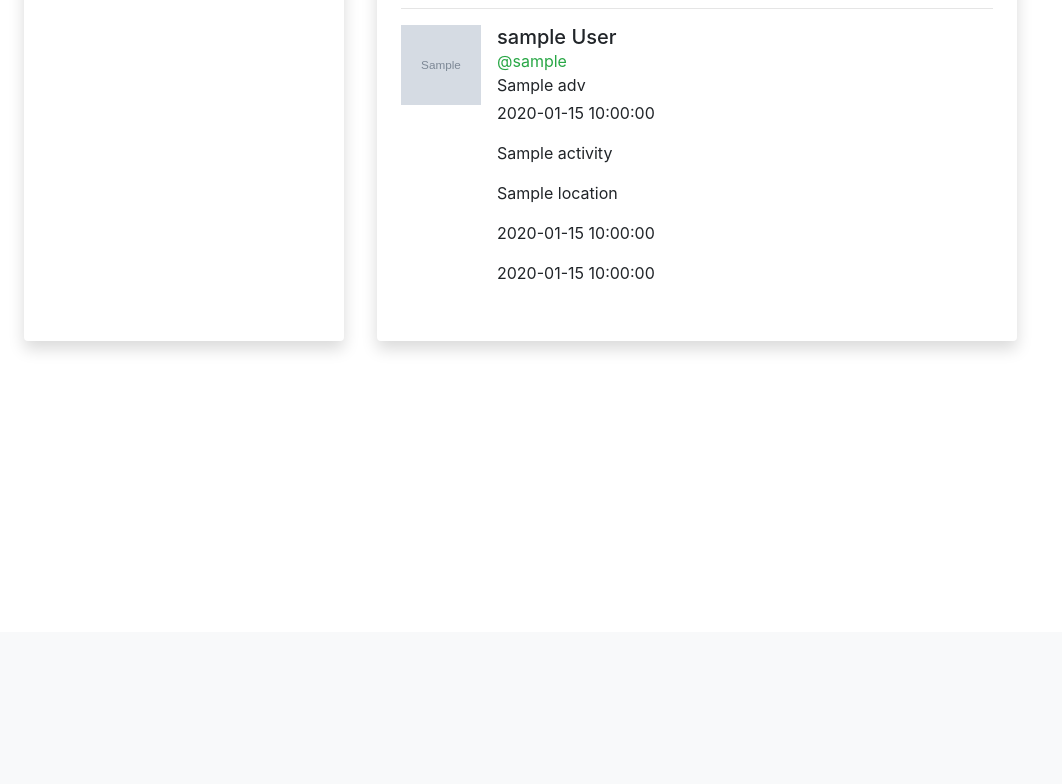
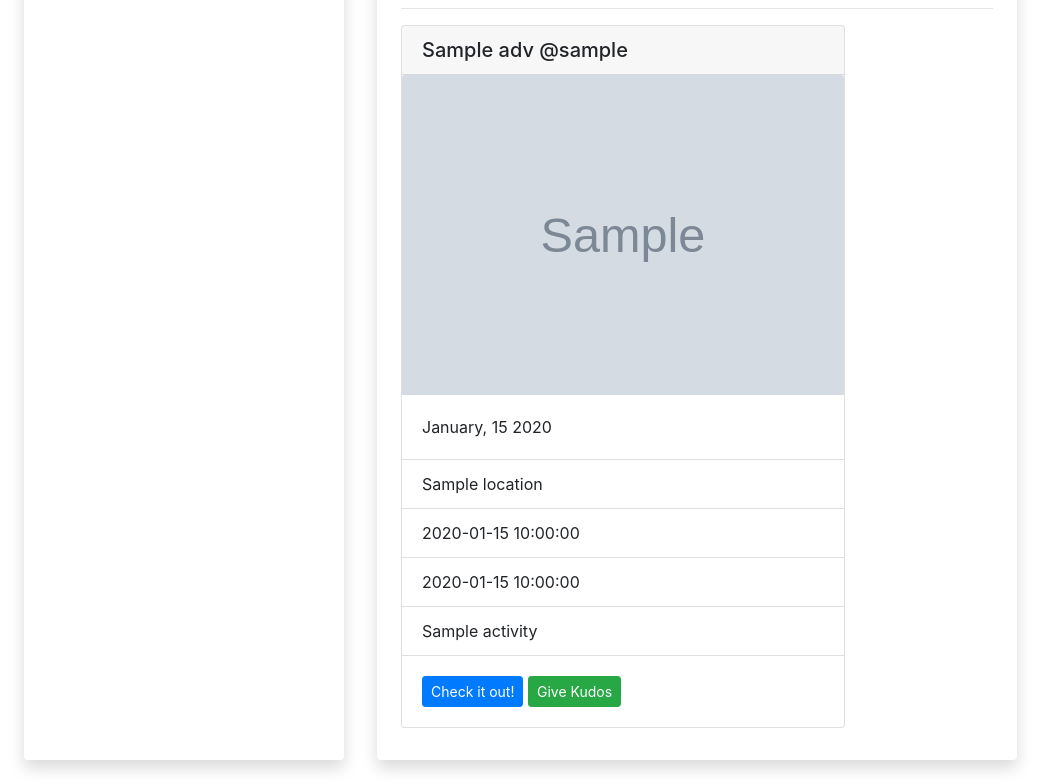
Before and after one commit to nicholejmurphy/Capstone_AdventureBuddy, a Python web app: template templates/home.html in a window 1280 px wide. Shown: the part 168-952 px from the top of the page, without its empty margins (0-1062 px from the left). Before the commit the page ends 518 px from the top, so only its background shows below. Run offline with Jinja, Linux system fonts and the light colour scheme; the template is opened without the code that fills it: most values are stand-ins (such as "Sample title", 1, 10 or a date in 2020); grey boxes marked "Sample" are stand-in pictures; some libraries are stand-ins or nearby versions.

Commit message:
Added adventure header_img_url to models and associated dependencies. Updated Home page to show advs.

```diff
--- a/models.py
+++ b/models.py
@@ -9,6 +9,7 @@ bcrypt = Bcrypt()
 db = SQLAlchemy()
 
 DEFAULT_PROFILE_IMG = "https://upload.wikimedia.org/wikipedia/commons/thumb/b/b5/Windows_10_Default_Profile_Picture.svg/512px-Windows_10_Default_Profile_Picture.svg.png?20221210150350"
+DEFAULT_ADV_HEADER = "https://images.unsplash.com/photo-1524959888614-3ab5712bf527?ixlib=rb-4.0.3&ixid=MnwxMjA3fDB8MHxwaG90by1wYWdlfHx8fGVufDB8fHx8&auto=format&fit=crop&w=928&q=80"
 
 
 class Follows(db.Model):
@@ -113,7 +114,7 @@ class Adventure(db.Model):
         db.ForeignKey('users.id', ondelete='CASCADE'),
         nullable=False,
     )
-
+    header_img_url = db.Column(db.Text, default=DEFAULT_ADV_HEADER)
     # Adventure Relationships
     kudos = db.relationship('Kudos', overlaps="kudos")
     waypoints = db.relationship(
--- a/templates/home.html
+++ b/templates/home.html
@@ -28,24 +28,32 @@
     <!-- **************************************************************** -->
     <!-- Maybe change this into a card once we have adventures to show... -->
     {% for adv in advs %}
-    <div class="media mb-3">
-      <img
-        src="{{adv.user.profile_img}}"
-        class="align-self-start mr-3 d-inline"
-        alt="profile picture."
-        style="height: 80px; width: 80px"
-      />
-      <div class="media-body">
-        <h5 class="mb-0">{{adv.user.username}} {{adv.user.last_name}}</h5>
-        <a href="/users/{{adv.user.id}}" class="card-subtitle text-success"
-          >@{{adv.user.username}}</a
+    <div class="card my-2 w-75">
+      <h5 class="card-header">
+        {{adv.title}} <a href="users/{{adv.user_id}}"></a>@{{adv.user.username}}
+      </h5>
+      <div style="height: 20rem">
+        <img
+          src="{{adv.header_img_url}}"
+          class="card-img-top"
+          alt="Photo of activity."
+          style="object-fit: cover; height: 20rem"
+        />
+      </div>
+      <div class="card-body">
+        <p class="card-text">{{adv.timestamp.strftime('%B, %d %Y')}}</p>
+      </div>
+      <ul class="list-group list-group-flush">
+        <li class="list-group-item">{{adv.location}}</li>
+        <li class="list-group-item">{{adv.departure_datetime}}</li>
+        <li class="list-group-item">{{adv.return_datetime}}</li>
+        <li class="list-group-item">{{adv.activity}}</li>
+      </ul>
+      <div class="card-body">
+        <a href="/adventures/{{adv.id}}" class="btn btn-sm btn-primary"
+          >Check it out!</a
         >
-        <p class="mb-1">{{adv.title}}</p>
-        <p>{{adv.timestamp}}</p>
-        <p>{{adv.activity}}</p>
-        <p>{{adv.location}}</p>
-        <p>{{adv.departure_datetime}}</p>
-        <p>{{adv.return_datetime}}</p>
+        <button class="btn btn-sm btn-success">Give Kudos</button>
       </div>
     </div>
     {% endfor %}
```
Also changed, not shown: seed.py (+7 -7 lines).
